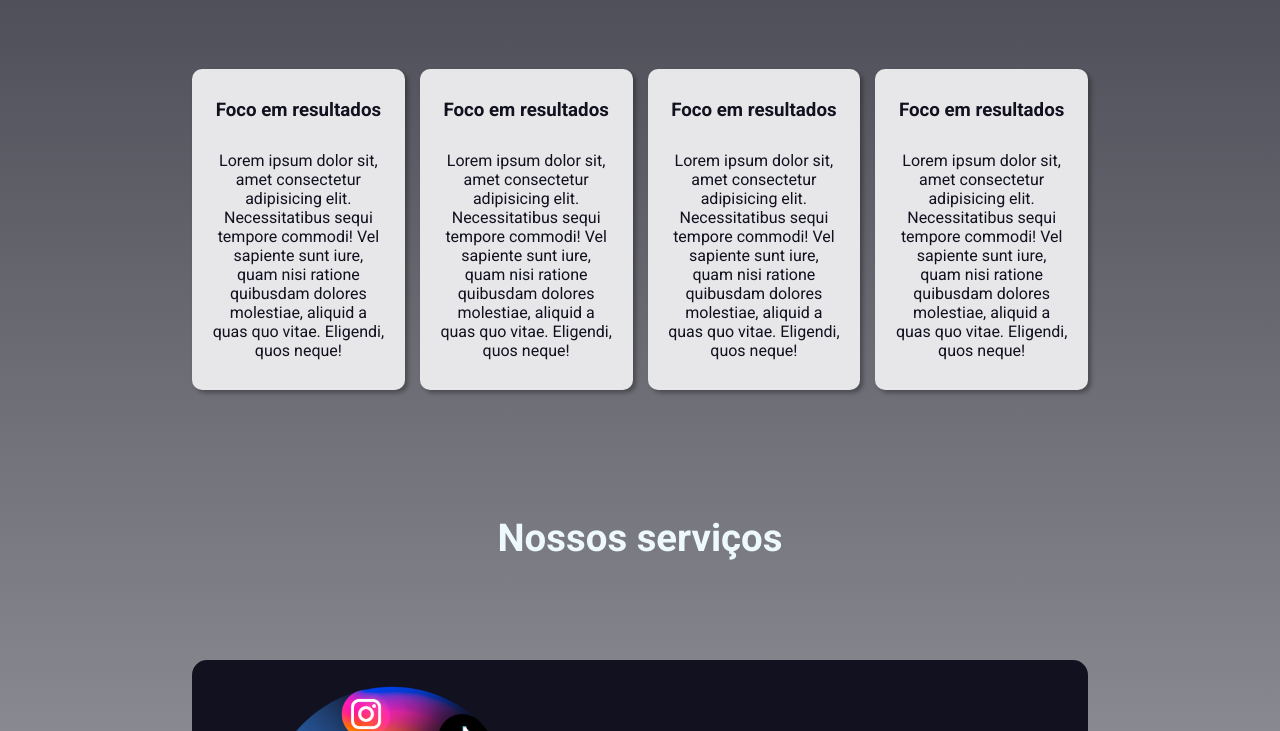
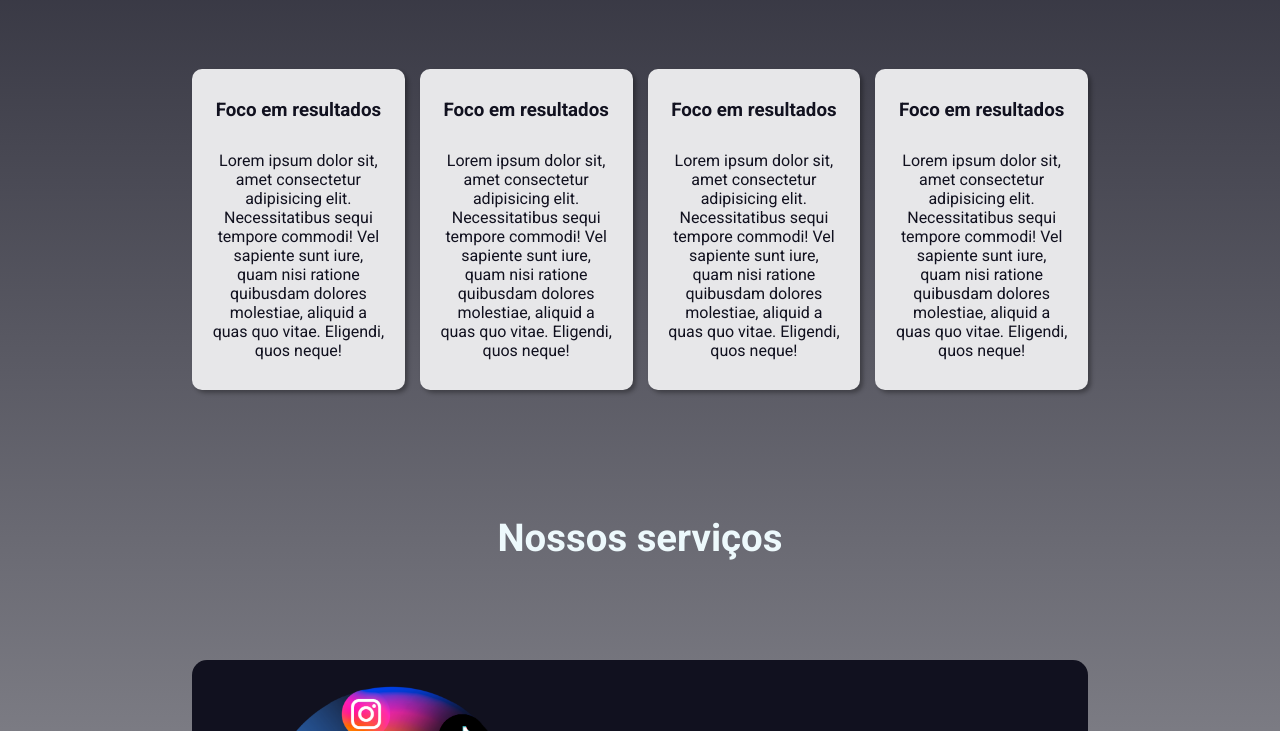
Before and after one commit to joaof-marques/projeto-jumper, a plain HTML site: page index.html in a window 1280 px wide. Shown: the part 798-1529 px from the top of the page. Drawn offline with Linux system fonts and the light colour scheme.

Commit message:
Update style.css

```diff
--- a/style/style.css
+++ b/style/style.css
@@ -35,6 +35,11 @@
 
 body{/*
     background-color: var(--azul4); */
+    background-color: var(--azul4);
+}
+
+main{
+
     background-image: linear-gradient(to top, var(--cinza1), var(--azul4)) ;
 }
 
```
